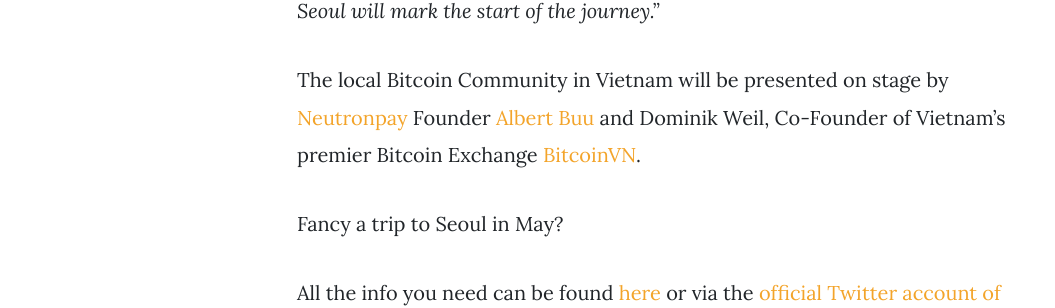
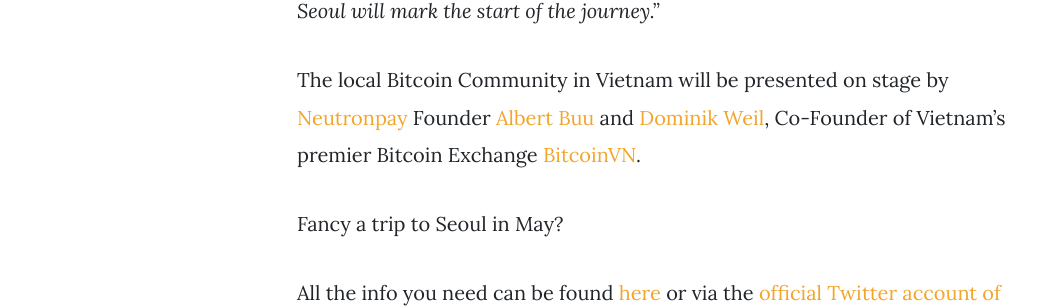
Before and after one commit to bitcoinsaigon/bitcoinsaigon.github.io, a Jekyll site: the page built from _posts/2024-03-09-bitcoin-in-asia-korea-2024.md, in a window 1280 px wide and 900 px high, scrolled down 3306 px. Shown: the part 155-463 px from the top of the window, without its empty margins (73-1128 px from the left). Built offline with Jekyll 4.4.1, drawn with Linux system fonts in a browser that asks for light colours; nearby versions of some CDN libraries; comment, search, counter and statistics services are not loaded; part of the change alters nothing that is shown.

```diff
--- a/_posts/2024-03-09-bitcoin-in-asia-korea-2024.md
+++ b/_posts/2024-03-09-bitcoin-in-asia-korea-2024.md
@@ -29,7 +29,7 @@ Besides many local and regional leading Asian Bitcoin builders, some well-known
 
 *Korea could influence Asia and beyond with its tech and cultural clout. Bitcoin Seoul will mark the start of the journey."*
 
-The local Bitcoin Community in Vietnam will be presented on stage by [Neutronpay](neutronpay.com) Founder [Albert Buu](www.twitter.com/subnetmask) and Dominik Weil, Co-Founder of Vietnam’s premier Bitcoin Exchange [BitcoinVN](https://bitcoinvn.io).
+The local Bitcoin Community in Vietnam will be presented on stage by [Neutronpay](neutronpay.com) Founder [Albert Buu](www.twitter.com/subnetmask) and [Dominik Weil](https://twitter.com/DominikWeil), Co-Founder of Vietnam’s premier Bitcoin Exchange [BitcoinVN](https://bitcoinvn.io).
 
 Fancy a trip to Seoul in May?
 
```
